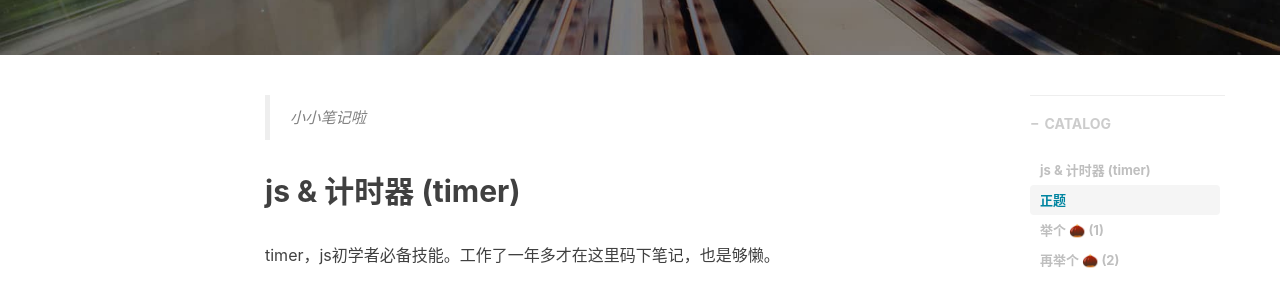
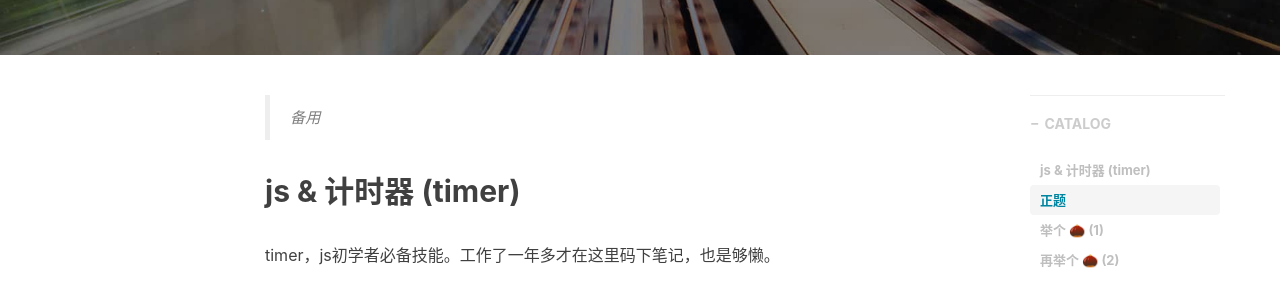
Before and after one commit to polo-Huang/polo-Huang.github.io, a Jekyll site: the page built from _posts/2019-02-25-js-timer.markdown, in a window 1280 px wide and 900 px high. Shown: the part 402-702 px from the top of the window. Built offline with Jekyll 4.4.1, drawn with Linux system fonts in a browser that asks for light colours; nearby versions of some CDN libraries; comment, search, counter and statistics services are not loaded.

Commit message:
edit post: - 2019-02-05-js-timer

```diff
--- a/_posts/2019-02-25-js-timer.markdown
+++ b/_posts/2019-02-25-js-timer.markdown
@@ -12,7 +12,7 @@ tags:
   - test
 ---
 
-> 小小笔记啦
+> 备用
 
 ## js & 计时器 (timer)
 timer，js初学者必备技能。工作了一年多才在这里码下笔记，也是够懒。
```
